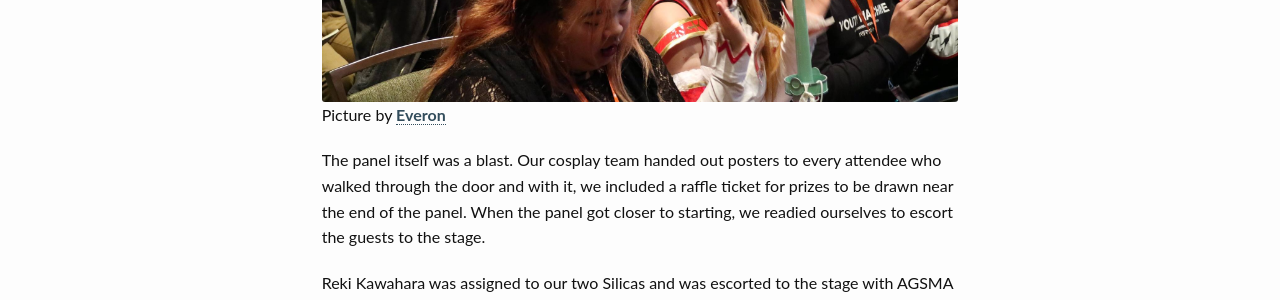
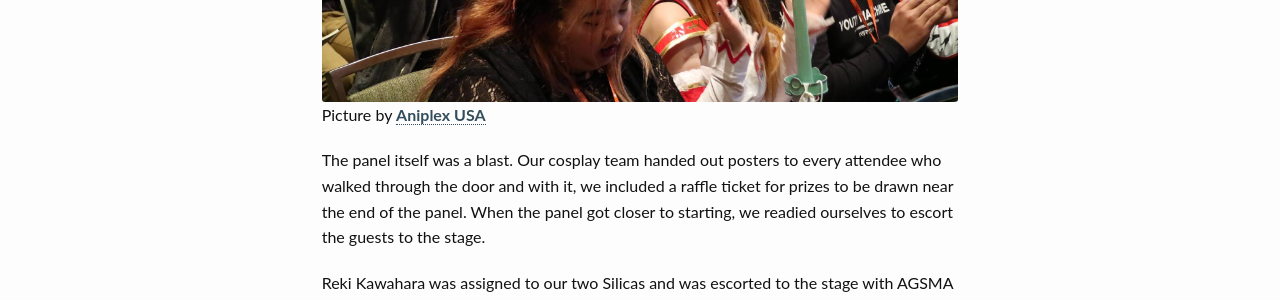
Before and after one commit to mobilesuitguy/mobilesuitguy.github.io, a Jekyll site: the page built from _posts/conventions/2016-05-30-Sakura---Con-Day-2.md, in a window 1280 px wide and 900 px high, scrolled down 3742 px. Shown: the part 155-455 px from the top of the window. Built offline with Jekyll 4.4.1, drawn with Linux system fonts in a browser that asks for light colours; comment, search, counter and statistics services are not loaded; some of the changed text lies outside the part shown.

Commit message:
post change

```diff
--- a/_posts/conventions/2016-05-30-Sakura---Con-Day-2.md
+++ b/_posts/conventions/2016-05-30-Sakura---Con-Day-2.md
@@ -52,7 +52,7 @@
 <script async defer src="//platform.instagram.com/en_US/embeds.js"></script><br/>
 
 <img src="/images/SC2016D2-07.jpg" alt="Panel crowd for SAO movie panel"><br/>
-<span>Picture by <a href="http://www.acparadise.com/loves/everon">Everon</a></span>
+<span>Picture by <a href="https://twitter.com/aniplexUSA">Aniplex USA</a></span>
 
 <p>The panel itself was a blast. Our cosplay team handed out posters to every attendee who walked through the door and with it, we included a raffle ticket for prizes to be drawn near the end of the panel. When the panel got closer to starting, we readied ourselves to escort the guests to the stage.</p>
 
@@ -63,17 +63,17 @@
 
 <p>After the escorting was done, our cosplay team returned to their seats and sat with the rest of the fans to enjoy the panel. Character designs and concept art were revealed, some details of the "Augma" augmented reality device was talked about, there was a Q & A portion during the panel, with Abec drawing the whole time of course, and a video with Bryce Papenbrook and Cherami Leigh joking about what they think Ordinal Scale could be about. At the end of the panel, there were some really sweet looking prizes that were raffled out to the general attendees. Many of which were signed by the guests themselves!</p>
 
-<img src="/images/SC2016D2-08.jpg" alt="Panel crowd for SAO movie panel"><br/>
-<span>Picture by <a href="http://www.acparadise.com/loves/everon">Everon</a></span>
+<img src="/images/SC2016D2-08.jpg" alt="Raffle Winner"><br/>
+<span>Picture by <a href="https://twitter.com/aniplexUSA">Aniplex USA</a></span>
 
-<img src="/images/SC2016D2-09.jpg" alt="Panel crowd for SAO movie panel"><br/>
-<span>Picture by <a href="http://www.acparadise.com/loves/everon">Everon</a></span>
+<img src="/images/SC2016D2-09.jpg" alt="Raffle Winner"><br/>
+<span>Picture by <a href="https://twitter.com/aniplexUSA">Aniplex USA</a></span>
 
-<img src="/images/SC2016D2-10.jpg" alt="Panel crowd for SAO movie panel"><br/>
-<span>Picture by <a href="http://www.acparadise.com/loves/everon">Everon</a></span>
+<img src="/images/SC2016D2-10.jpg" alt="Raffle Winner"><br/>
+<span>Picture by <a href="https://twitter.com/aniplexUSA">Aniplex USA</a></span>
 
-<img src="/images/SC2016D2-11.jpg" alt="Panel crowd for SAO movie panel"><br/>
-<span>Picture by <a href="http://www.acparadise.com/loves/everon">Everon</a></span>
+<img src="/images/SC2016D2-11.jpg" alt="Raffle Winner"><br/>
+<span>Picture by <a href="https://twitter.com/aniplexUSA">Aniplex USA</a></span>
 
 <p>After the panel, I went back to the Aniplex booth for my shift there and that lasted until it was time for the exhibitor's hall to close. When the exhibitor hall closed, I went back to my hotel room where I got changed into some non-cosplay attire. I kind of wanted to go back to the convention to check out the BAND-MAID live performance, but it was a little too late at that point. Instead, I went out to hang with some friends at GameWorks and at Sakura-Con's 'Not-Rave,' sleeping promptly afterward to get ready for the last day of Sakura-Con 2016.</p>
 
```
